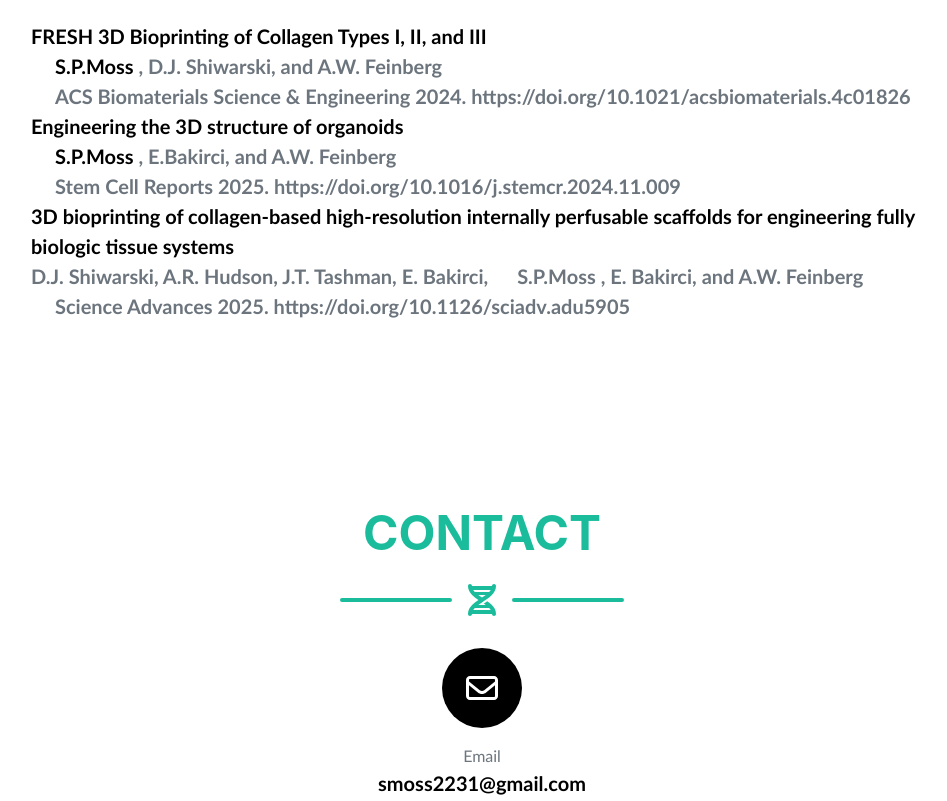
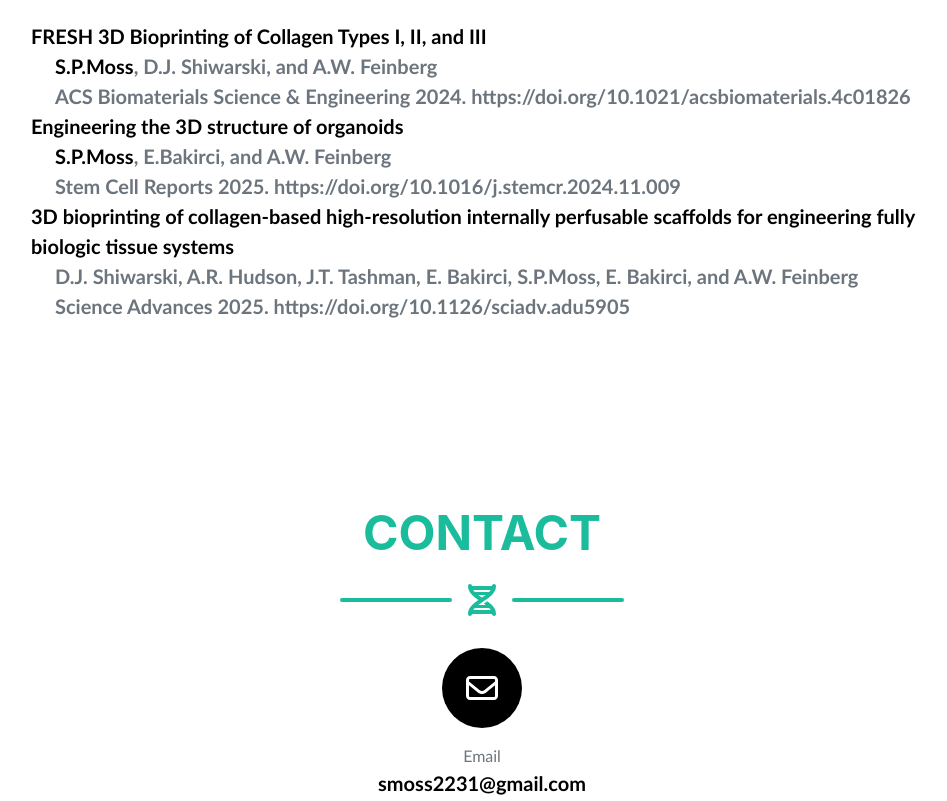
Before and after one commit to moss-samuel/moss-samuel.github.io, a plain HTML site: page index.html in a window 1280 px wide. Shown: the part 3972-4773 px from the top of the page, without its empty margins (158-1105 px from the left). Drawn offline with nearby package versions, Linux system fonts and the light colour scheme; a web font is replaced by a local one.

Commit message:
Update index.html

```diff
--- a/index.html
+++ b/index.html
@@ -376,9 +376,9 @@ I am currently seeking a full-time R&amp;D position beginning in fall 2025 where
                 <!-- Publications Section Content-->
                 <div class="row">
                     <div class="col-lg-10 mx-auto">
-                        <a class="lead font-weight-bold" href="https://pubs.acs.org/doi/full/10.1021/acsbiomaterials.4c01826">FRESH 3D Bioprinting of Collagen Types I, II, and III <div class="text-muted-bold ml-4">S.P.Moss <span class="text-muted">, D.J. Shiwarski, and A.W. Feinberg</div><div class="text-muted ml-4">ACS Biomaterials Science &amp; Engineering 2024. https://doi.org/10.1021/acsbiomaterials.4c01826</div></a>
-                        <a class="lead font-weight-bold" href="https://www.cell.com/stem-cell-reports/fulltext/S2213-6711(24)00323-0">Engineering the 3D structure of organoids <div class="text-muted-bold ml-4">S.P.Moss <span class="text-muted">, E.Bakirci, and A.W. Feinberg</div><div class="text-muted ml-4">Stem Cell Reports 2025. https://doi.org/10.1016/j.stemcr.2024.11.009</div></a>
-                        <a class="lead font-weight-bold" href="https://www.science.org/doi/full/10.1126/sciadv.adu5905">3D bioprinting of collagen-based high-resolution internally perfusable scaffolds for engineering fully biologic tissue systems<div  class="text-muted">D.J. Shiwarski, A.R. Hudson, J.T. Tashman, E. Bakirci, <span class="text-muted-bold ml-4">S.P.Moss <span class="text-muted">, E. Bakirci, and A.W. Feinberg</div><div class="text-muted ml-4">Science Advances 2025. https://doi.org/10.1126/sciadv.adu5905</div></a>
+                        <a class="lead font-weight-bold" href="https://pubs.acs.org/doi/full/10.1021/acsbiomaterials.4c01826">FRESH 3D Bioprinting of Collagen Types I, II, and III <div class="text-muted-bold ml-4">S.P.Moss<span class="text-muted">, D.J. Shiwarski, and A.W. Feinberg</div><div class="text-muted ml-4">ACS Biomaterials Science &amp; Engineering 2024. https://doi.org/10.1021/acsbiomaterials.4c01826</div></a>
+                        <a class="lead font-weight-bold" href="https://www.cell.com/stem-cell-reports/fulltext/S2213-6711(24)00323-0">Engineering the 3D structure of organoids <div class="text-muted-bold ml-4">S.P.Moss<span class="text-muted">, E.Bakirci, and A.W. Feinberg</div><div class="text-muted ml-4">Stem Cell Reports 2025. https://doi.org/10.1016/j.stemcr.2024.11.009</div></a>
+                        <a class="lead font-weight-bold" href="https://www.science.org/doi/full/10.1126/sciadv.adu5905">3D bioprinting of collagen-based high-resolution internally perfusable scaffolds for engineering fully biologic tissue systems<div  class="text-muted ml-4">D.J. Shiwarski, A.R. Hudson, J.T. Tashman, E. Bakirci, <span class="text-muted-bold">S.P.Moss<span class="text-muted">, E. Bakirci, and A.W. Feinberg</div><div class="text-muted ml-4">Science Advances 2025. https://doi.org/10.1126/sciadv.adu5905</div></a>
                     </div>
                 </div>
             </div>
```
